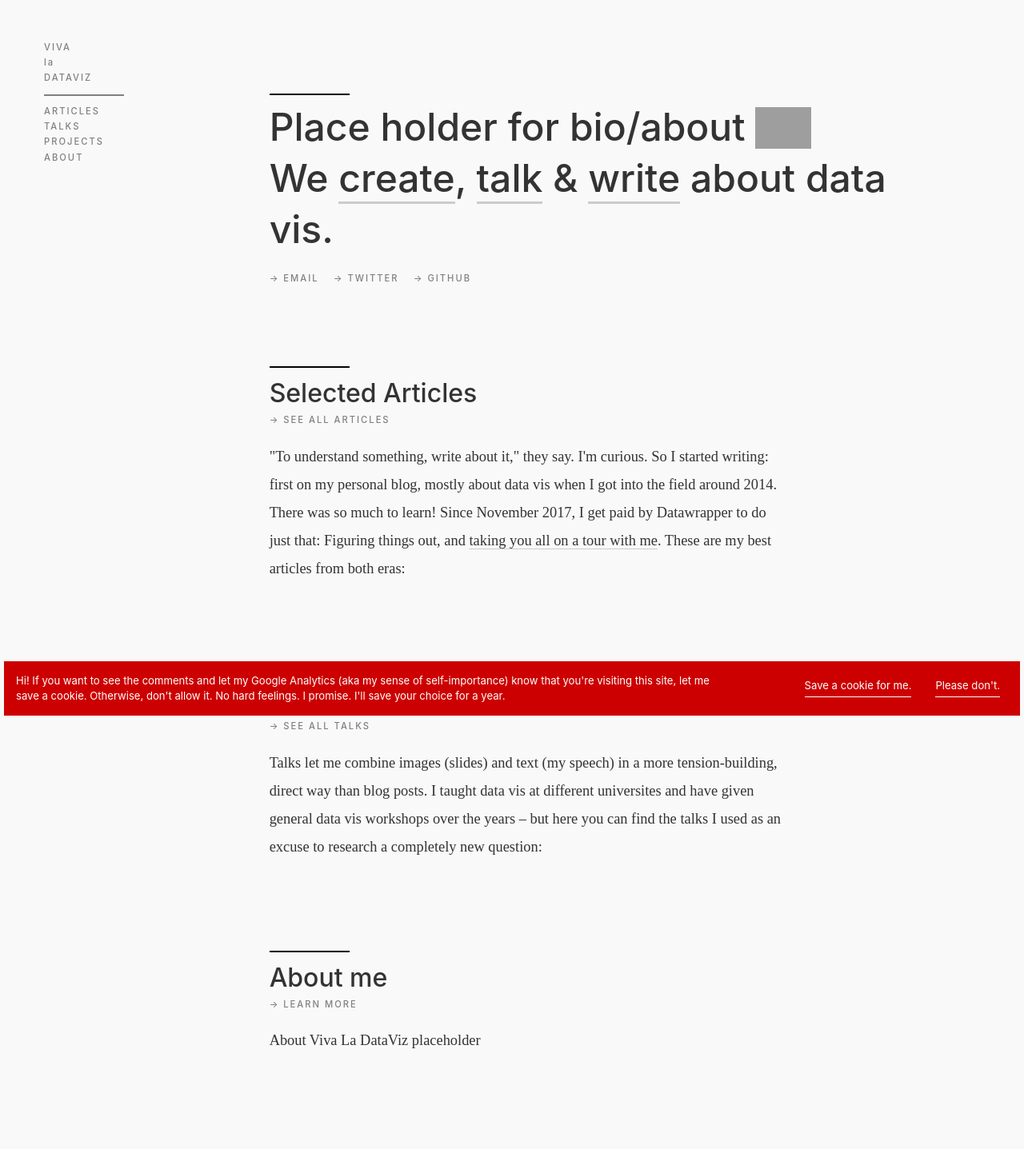
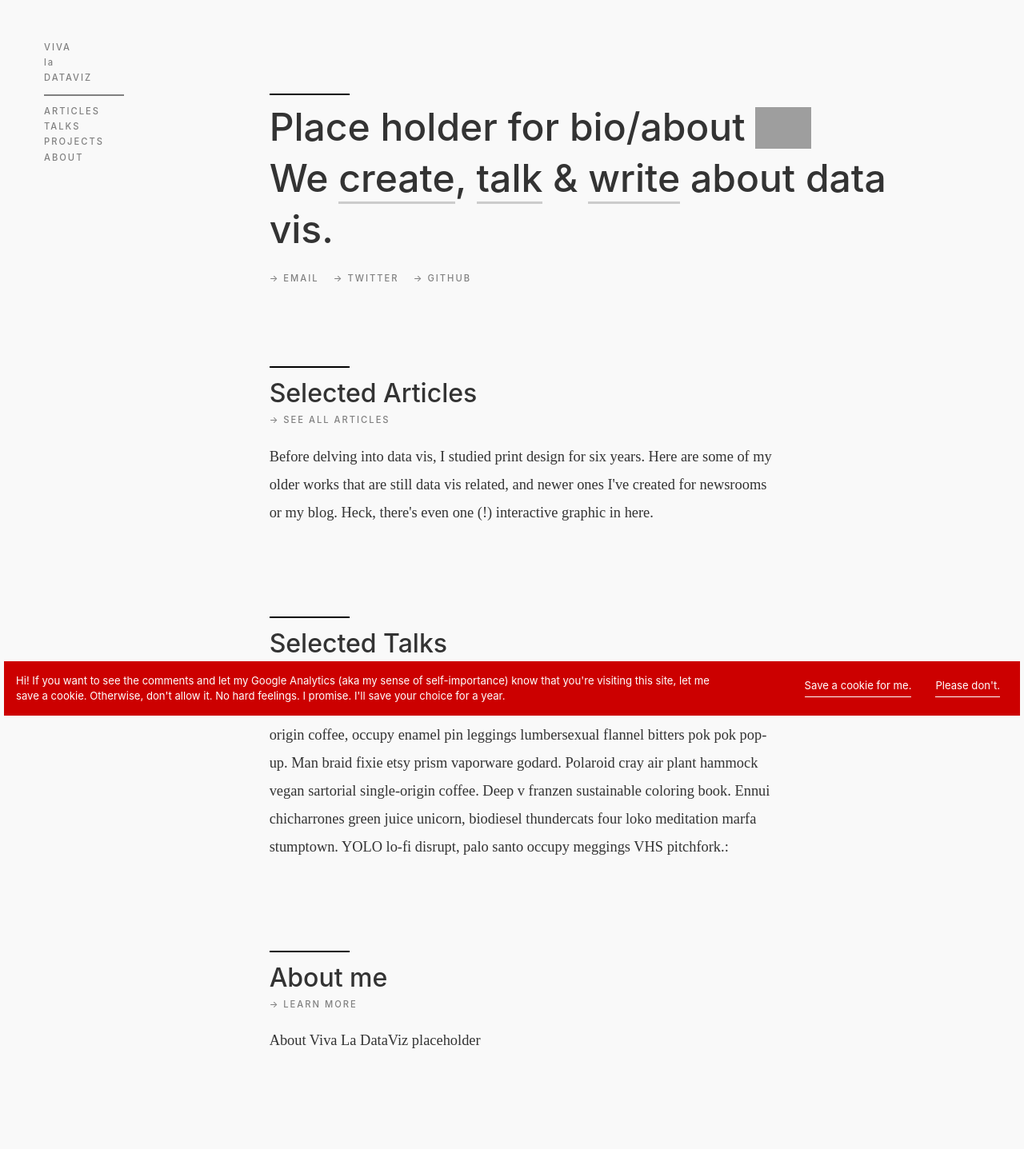
Before and after one commit to vivaladataviz/vivaladataviz.github.io, a Jekyll site: the page built from index.html, in a window 1280 px wide. Shown: the whole page at 80% size. Built offline with Jekyll 4.4.1, drawn with Linux system fonts in a browser that asks for light colours; some web fonts are replaced; the list of posts is cut into pages by our own code; grey boxes are pictures that could not be loaded.

Commit message:
update landing page

```diff
--- a/index.html
+++ b/index.html
@@ -56,11 +56,11 @@
 
           {% case category_name %}
           {% when "article" %}
-            <p>"To understand something, write about it," they say. I'm curious. So I started writing: first on my personal blog, mostly about data vis when I got into the field around 2014. There was so much to learn! Since November 2017, I get paid by Datawrapper to do just that: Figuring things out, and <a href="https://blog.datawrapper.de/">taking you all on a tour with me</a>. These are my best articles from both eras:</p>
+            <p>Before delving into data vis, I studied print design for six years. Here are some of my older works that are still data vis related, and newer ones I've created for newsrooms or my blog. Heck, there's even one (!) interactive graphic in here.</p>
           {% when "talk" %}
-            <p>Talks let me combine images (slides) and text (my speech) in a more tension-building, direct way than blog posts. I taught data vis at different universites and have given general data vis workshops over the years – but here you can find the talks I used as an excuse to research a completely new question:</p>
+            <p>Poke listicle cold-pressed cliche cray narwhal chia food truck. Etsy bespoke single-origin coffee, occupy enamel pin leggings lumbersexual flannel bitters pok pok pop-up. Man braid fixie etsy prism vaporware godard. Polaroid cray air plant hammock vegan sartorial single-origin coffee. Deep v franzen sustainable coloring book. Ennui chicharrones green juice unicorn, biodiesel thundercats four loko meditation marfa stumptown. YOLO lo-fi disrupt, palo santo occupy meggings VHS pitchfork.:</p>
           {% else %}
-            <p>Before delving into data vis, I studied print design for six years. These are some of older student works (still data vis related-ish), and newer ones I've created for newsrooms or my blog. You can also find some charts I've created during my time at Datawrapper:</p>
+            <p>3 wolf moon narwhal live-edge unicorn subway tile listicle. Marfa synth DIY, wolf single-origin coffee la croix live-edge sartorial four loko fam bitters. Gochujang post-ironic YOLO whatever iceland raw denim shaman. Copper mug put a bird on it godard, authentic distillery four loko meditation. Pickled wayfarers irony cliche ramps hashtag. Neutra palo santo bicycle rights 3 wolf moon cardigan poutine cliche.</p>
           {% endcase %}
       </div>
     </div>
```
